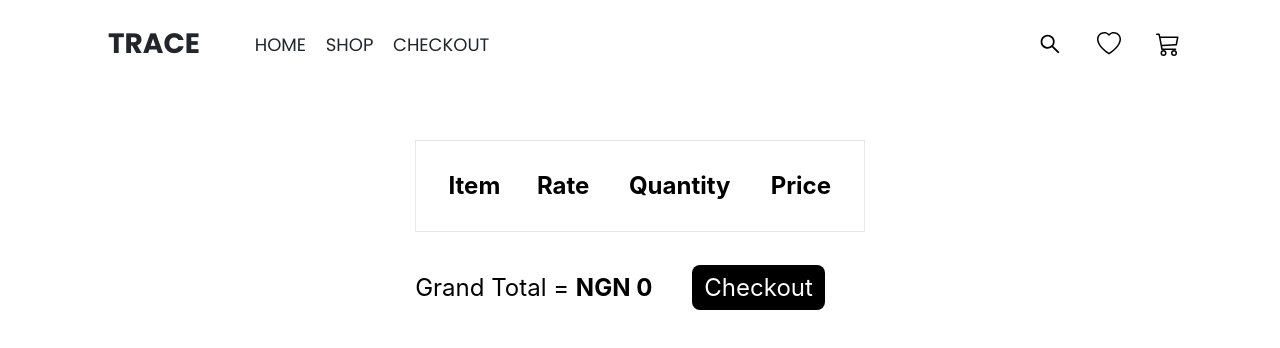
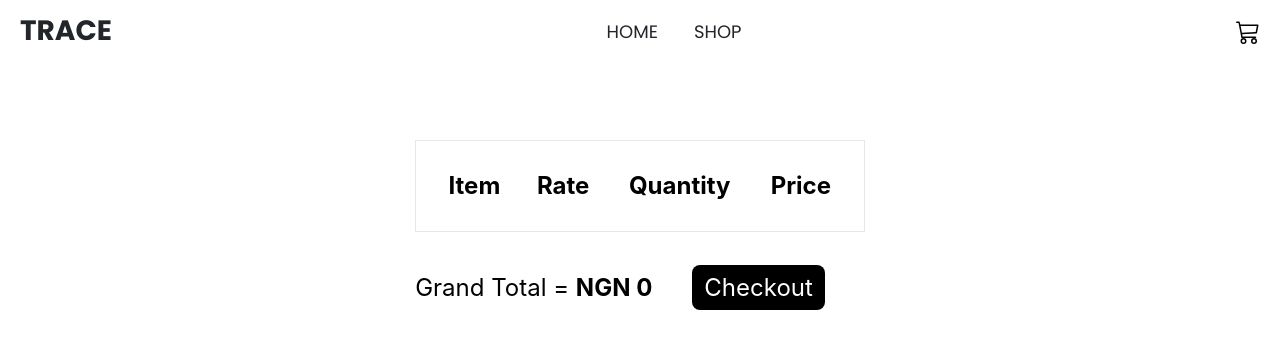
Before and after one commit to chukwunnonso/fashion-ecom, a React (Create React App) app: page /checkout in a window 1280 px wide. Shown: the top 348 px of the page. Built offline with nearby package versions, Linux system fonts and the light colour scheme.

Commit message:
Rearranged the navbar component as instructed

```diff
--- a/src/components/Navbar.jsx
+++ b/src/components/Navbar.jsx
@@ -1,14 +1,11 @@
 import React from 'react'
-import styled from 'styled-components'
-// import SearchIcon from '@material-ui/icons/Search';
-// import FavoriteBorderIcon from '@material-ui/icons/FavoriteBorder';
-// import ShoppingCartOutlinedIcon from '@material-ui/icons/ShoppingCartOutlined';
 import { Link } from 'react-router-dom';
 import { mobile } from '../responsive';
-
 import { AiOutlineSearch } from "react-icons/ai";
 import { BsHeart } from "react-icons/bs";
 import { BsCart3 } from "react-icons/bs";
+import logo from '../assets/logo.png'
+import styled from 'styled-components';
 
 
 const Container = styled.div`
@@ -23,7 +20,6 @@ const Wrapper = styled.div`
     align-items: center;
 `
 const Left = styled.div`
-    flex: 1;
     text-align:center:
 `
 
@@ -37,66 +33,20 @@ const Logo = styled.h1`
     font-size: 28px;
     line-height: 42px;
     color: #22262A;
-    margin-left:88px;
-
-
-
 `
-
-const Language = styled.span`
-    font-size: 14px;
-    cursor:pointer;
-
-`
-const SearchContainer = styled.div `
-    display:flex;
-    align-items:center;
-    justify-content: space-between;
-    margin-left: 25px;
-    padding: 5px;
-`
-
-const Favorite = styled.div`
-    display:flex;
-    align-items:center;
-    justify-content: space-between;
-    margin-left: 25px;
-    margin-right: 25px;
-    padding: 5px;
-`
-
 
 const ShoppingCart = styled.div`
     display:flex;
     align-items:center;
-    justify-content: space-between;
-    padding: 5px;
-
-`
-
-
-const Input = styled.input`
-    border:none;
 
 `
 
 const Center = styled.div`
-    flex: 1;
     display:flex;
     align-items:center;
-    justify-content: space-between;
-    width: 254px;
-    height: 27.67px;
 `;
 
 const Right = styled.div`
-    flex: 1;
-    display: flex;
-    align-items: center;
-    justify-content:flex-end;
-    width: 148px;
-    height: 18.45px;
-    margin:25px 75px 25px 461px;
 
 `;
 
@@ -110,6 +60,7 @@ const MenuItem = styled.div`
     font-size: 18px;
     line-height: 27px;
     color: #22262A;
+    margin: 0 1em;
 `
 
 
@@ -118,28 +69,17 @@ const Navbar = () => {
   return (
     <Container>
         <Wrapper>
-            <Left><Logo>TRACE</Logo></Left>
+            <Left><Link to='/'><Logo>TRACE</Logo></Link></Left>
             <Center>
-                        <MenuItem ><Link to='/'>HOME</Link></MenuItem>
-                        <MenuItem ><Link to='/productlist'>SHOP</Link></MenuItem>
-                        <MenuItem ><Link to='/checkout'>CHECKOUT</Link></MenuItem>
-                        {/* <MenuItem to='/ProductsList'>SHOP</MenuItem>
-                        <MenuItem to='/checkout'>HOME</MenuItem> */}
-
+                <MenuItem ><Link to='/'>HOME</Link></MenuItem>
+                <MenuItem ><Link to='/productlist'>SHOP</Link></MenuItem>
             </Center>
             <Right>
-                <SearchContainer>
-                    <AiOutlineSearch/>
-                </SearchContainer>
-                <Favorite>
-                    <BsHeart/>
-                </Favorite>
                 <ShoppingCart>
-                    <BsCart3/>
+                    <Link to='/checkout'><BsCart3/></Link>
                 </ShoppingCart>
             </Right>
         </Wrapper>
-
     </Container>
   )
 }
--- a/src/pages/ProductList.jsx
+++ b/src/pages/ProductList.jsx
@@ -2,49 +2,49 @@ import React, {useState, useEffect, useContext} from 'react'
 import Navbar from '../components/Navbar';
 import { ProductContext } from '../App';
 import '../App.css';
+import ReactLoading from 'react-loading';
 
 const ProductList = () => {
-    const [fake, setFake] =useState([])
-    // console.log(fake)
+    const [fake, setFake] = useState([]);
+    const [isLoading, setIsLoading] = useState(true);
 
     useEffect(() => {
         fakeStore();
-    }, [])
-
-    // const fakeStore = async()=> {
-    //     const response = await fetch("https://fakestoreapi.com/products");
-    //     //console.log(response)
-    //     const jsonData =await response.json()
-    //     // console.log(jsonData);
-    //     setFake(jsonData);
-    // }
+    }, []);
 
     const fakeStore = () => {
         fetch("https://fakestoreapi.com/products")
         .then(res => res.json())
-        .then(data => setFake(data))
+        .then(data => {
+            setFake(data);
+            setIsLoading(false);
+        });
     }
 
     const {options, setOptions} = useContext(ProductContext);
-    const {cart, setCart} = useState([])
-    // const addToCart =
+    const {cart, setCart} = useState([]);
 
     return (
         <div>
             <Navbar className='pb-16' />
             <div className='product-container mt-10'>
-            {fake.map((values)=> {
+                {isLoading ? (
+                    <ReactLoading type='spin' color='gray' height="20%" width="20%" />
+                ) : (
+                    fake.map((values)=> {
                         return(
                             <div key={values.id} className='box'>
                                 <div className="content">
                                     <h5 className='product-h5'>{values.title}</h5>
                                     <p className='product-p'>{values.description}</p>
                                 </div>
+                                <div className='product-image-container'>
                                     <img className='product-image' src={values.image}/>
+                                </div>
                                 <h5 className='product-h5'>NGN {values.price}</h5>
                                 <div className='flex flex-row justify-center mt-5'>
                                     <button
-                            className='text-black p-2 bg-white rounded-lg hover:px-3'
+                                    className='bg-gray-700 p-2 text-white rounded-lg hover:px-3'
                                     onClick={() => {setOptions([{
                                                     id: values.id,
                                                     title: values.title,
@@ -55,10 +55,11 @@ const ProductList = () => {
                                 </div>
                             </div>
                         )
-            })}
+                    })
+                )}
             </div>
         </div>
-  )
+    );
 }
 
 export default ProductList
```
Lines whose indentation alone changed are shown as unchanged.
